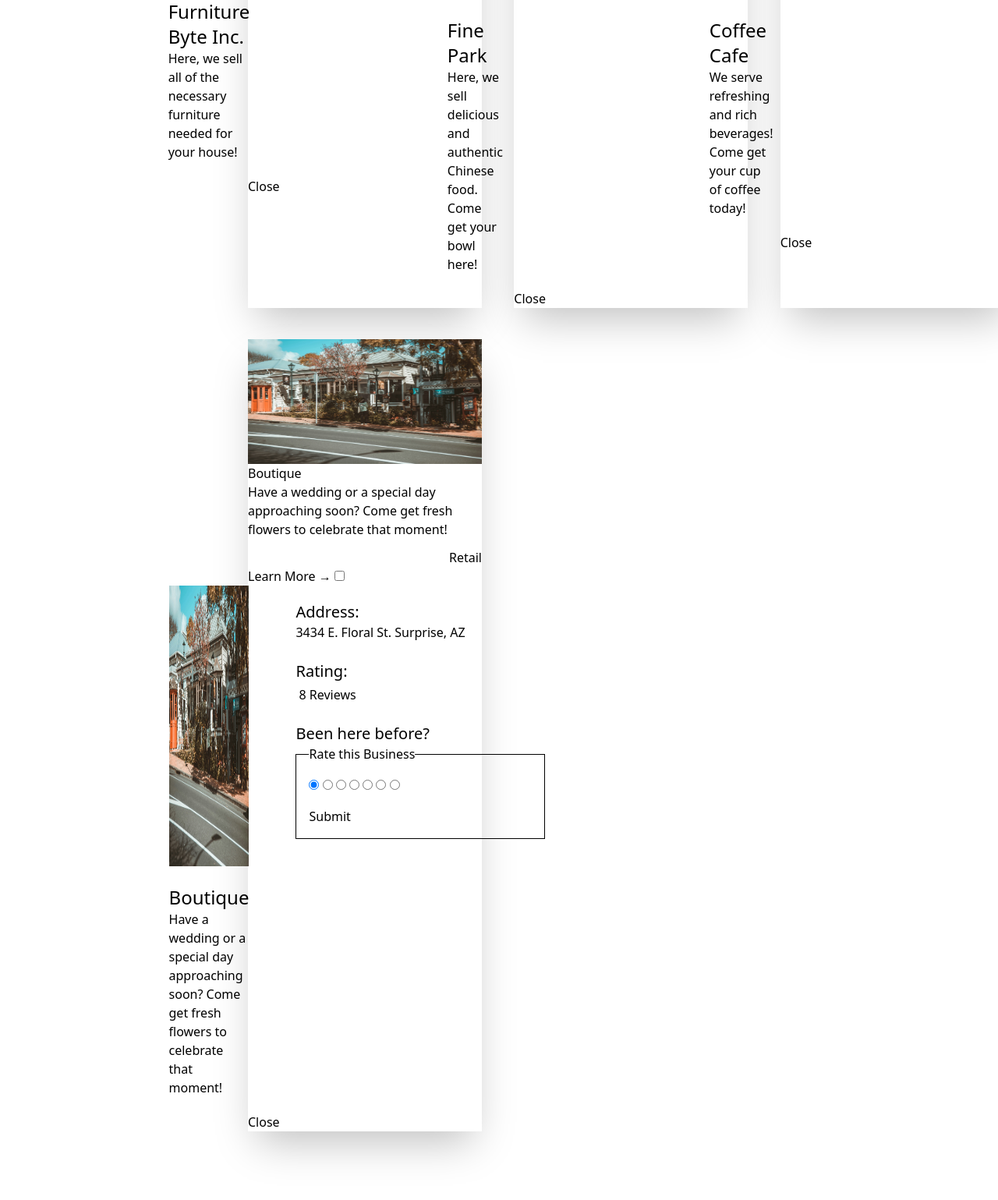
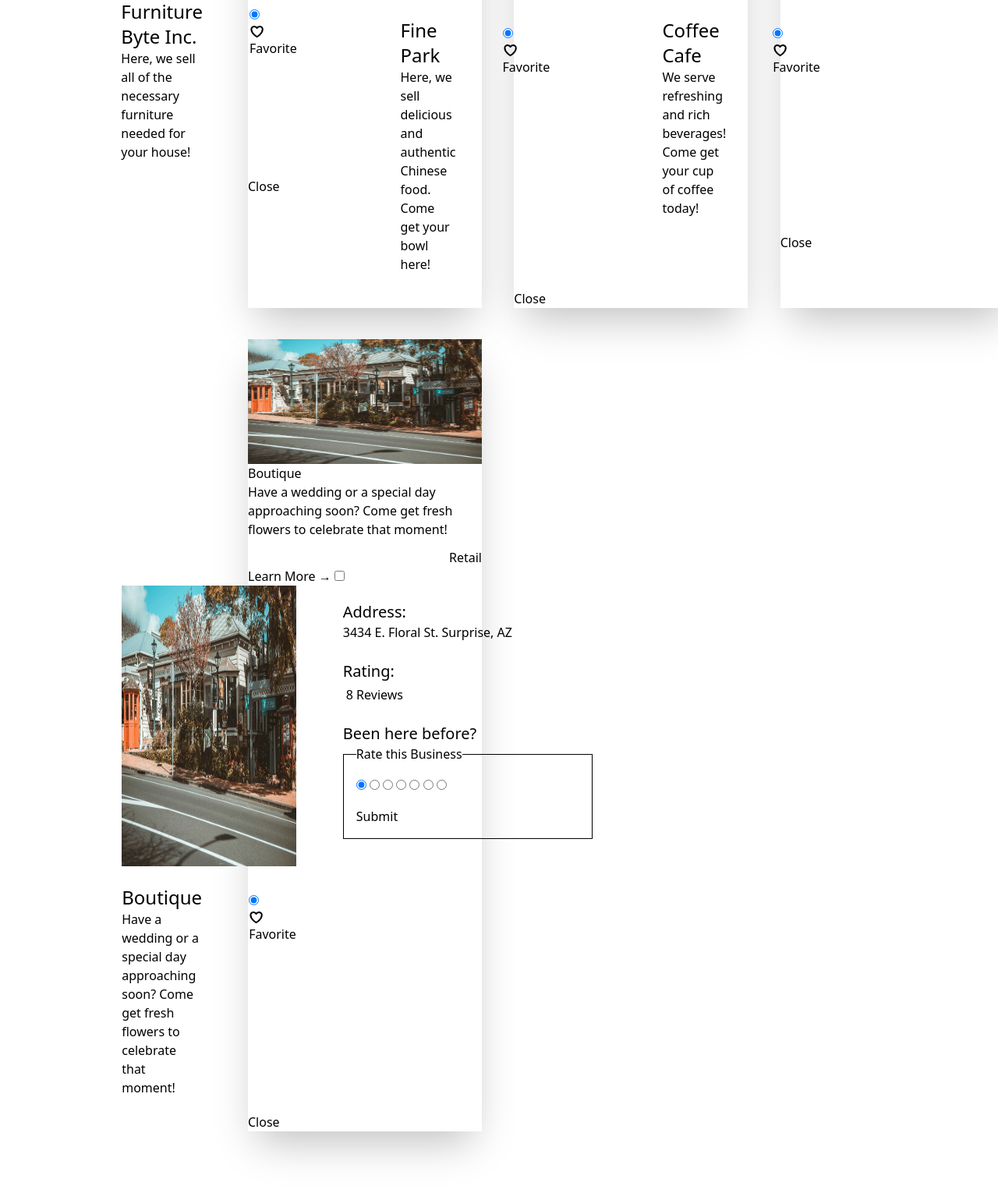
Before and after one commit to mprathip98/businessByte, a Django app: page /dashboard/ in a window 1280 px wide; the page is wider, and only the part inside the window is pictured. Shown: the part 2251-3790 px from the top of that part at 78% size. Run offline with Django 5.2, Linux system fonts and the light colour scheme; a user stored in the database is signed in; data comes from the database, SQL or seed files in the repository; both versions use the stored data as it was after the commit; some libraries are stand-ins or nearby versions.

Commit message:
favorite business functionality #1

```diff
--- a/businessByte/salesfloor/models.py
+++ b/businessByte/salesfloor/models.py
@@ -9,3 +9,8 @@ class Businesses(models.Model):
     address = models.CharField(max_length=250)
     rating = models.IntegerField(null=True , blank=True, default=0)
     ratingNumber = models.IntegerField(null=True , blank=True, default=0)
+
+
+class favorites(models.Model):
+    name = models.CharField(max_length=100)
+    business = models.CharField(max_length=100)
--- a/businessByte/salesfloor/templates/base.html
+++ b/businessByte/salesfloor/templates/base.html
@@ -43,8 +43,8 @@
                             class="menu menu-sm dropdown-content bg-base-100 rounded-box z-1 mt-3 w-52 p-2 shadow">
                             <li><a href="{% url 'home' %}">Home</a></li>
                             <li><a href="{% url 'dashboard' %}">Dashboard</a></li>
-                            <li><a href="{% url 'dashboard' %}">Coupons</a></li>
-                            <li><a href="{% url 'add' %}">Favorite Business</a></li>
+                            <li><a href="{% url 'coupons' %}">Coupons</a></li>
+                            <li><a href="{% url 'favorites' %}">Favorite Business</a></li>
                             <li><a href="{% url 'add' %}">Add a Business</a></li>
                         </ul>
 
--- a/businessByte/salesfloor/templates/dashboard.html
+++ b/businessByte/salesfloor/templates/dashboard.html
@@ -53,6 +53,13 @@
                                 <h2 class="card-title">{{item.name}}</h2>
                                 <p>{{item.description}}</p>
 
+
+
+
+
+
+
+
                                 <div class="flex w-full mt-3">
 
                                     <div class="rating">
@@ -82,14 +89,54 @@
                                         </div>
 
 
+
+
+
                                         <div class="flex w-full justify-center">
+
                                                 <div class=" mb-5 mr-10">
                                                     <figure class="bg-black">
                                                         <img src="{{ item.image.url }}" alt="{{ item.name }}" class="w-170 h-90"/>
                                                     </figure><br>
+                                                    <div class="flex w-full">
+                                                        <div class="mr-10">
                                                             <h2 class="card-title text-2xl">{{item.name}}</h2>
                                                             <p>{{item.description}}</p>
                                                         </div>
+
+
+
+                                                        <div class="justify-end ml-5 mt-2">
+                                                            <form method="POST">
+
+                                                                {% csrf_token %}
+                                                                <div class="rating">
+                                                                    <input type="radio" name="businessName" class="rating-hidden" checked value="{{item.name}}"/>
+                                                                </div>
+
+
+                                                                <button class="btn" type="submit" value="favorite" name="action">
+                                                                  <svg xmlns="http://www.w3.org/2000/svg" fill="none" viewBox="0 0 24 24" stroke-width="2.5" stroke="currentColor" class="size-[1.2em]"><path stroke-linecap="round" stroke-linejoin="round" d="M21 8.25c0-2.485-2.099-4.5-4.688-4.5-1.935 0-3.597 1.126-4.312 2.733-.715-1.607-2.377-2.733-4.313-2.733C5.1 3.75 3 5.765 3 8.25c0 7.22 9 12 9 12s9-4.78 9-12Z" /></svg>
+                                                                  Favorite
+                                                                </button>
+
+                                                            </form>
+                                                        </div>
+
+
+
+
+
+                                                    </div>
+
+
+                                                </div>
+
+
+
+
+
+
                                             <div class="card m-5 ml-5 mt-5 mr-5">
 
                                                 <h2 class="card-title text-xl">Address:</h2>
--- a/businessByte/salesfloor/urls.py
+++ b/businessByte/salesfloor/urls.py
@@ -7,6 +7,8 @@ urlpatterns = [
     path('', views.initial, name='home'),
     path('dashboard/', views.dashboard, name='dashboard'),
     path("add/", views.add, name="add"),
+    path("favorites/", views.favorites, name="favorites"),
+    path("coupons/", views.coupons, name="coupons"),
 ]
 
 urlpatterns += static(settings.MEDIA_URL, document_root=settings.MEDIA_ROOT)
--- a/businessByte/salesfloor/views.py
+++ b/businessByte/salesfloor/views.py
@@ -46,7 +46,6 @@ def dashboard(request):
                 except MultiValueDictKeyError:
                     ratingFilter = ""
 
-
                 if categoryFilter != "" and ratingFilter != "":
                     filteredBusinesses = Businesses.objects.filter(category=categoryFilter, rating=int(ratingFilter))
                 elif ratingFilter != "":
@@ -57,6 +56,10 @@ def dashboard(request):
                     filteredBusinesses = allBusinesses
 
                 allBusinesses = filteredBusinesses
+            elif request.POST.get("action") == "favorite":
+                business = request.POST["businessName"]
+                userName = request.user.username
+
 
 
         return render(request, "dashboard.html", {"allBusinesses": allBusinesses, "number_range": number_range})
@@ -82,3 +85,10 @@ def add(request):
             return render(request, "add.html")
     else:
             return redirect("home")
+
+
+def favorites(request):
+    return render(request, "favorites.html")
+
+def coupons(request):
+    return render(request, "coupons.html")
```
Also changed, not shown: businessByte/salesfloor/templates/coupons.html (added, +10 -0 lines), businessByte/db.sqlite3, businessByte/salesfloor/migrations/0009_favorites.py (added), businessByte/salesfloor/templates/favorites.html (renamed from businessByte/salesfloor/templates/favorite.html). Lines whose indentation alone changed are shown as unchanged.
